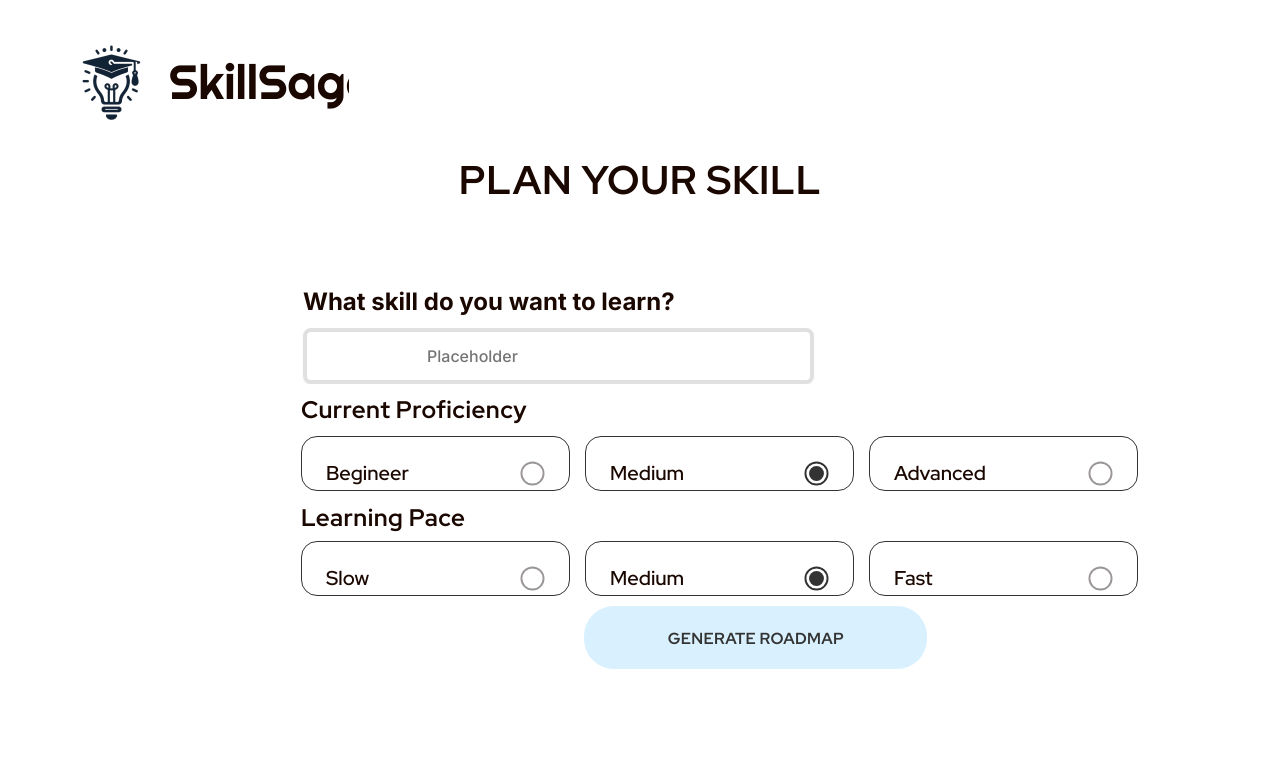
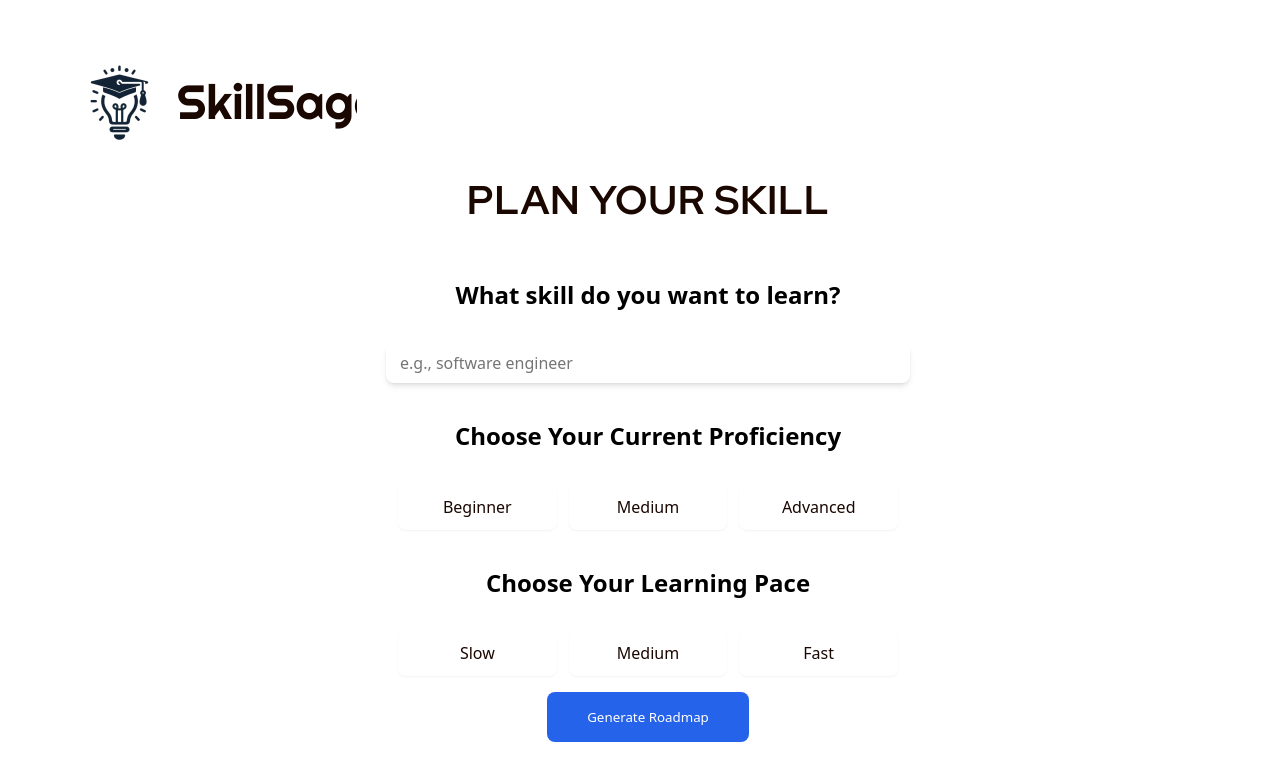
Before and after one commit to debjyotishakharu/AIlearningAPP, a React (Vite) app in the folder Frontend/: page /skill-plan in a window 1280 px wide. Shown: the top 780 px of the page. Built offline with nearby package versions, Linux system fonts and the light colour scheme.

Commit message:
changes in skill-plan and removed a component

```diff
--- a/Frontend/src/components/duplicate-payment.jsx
+++ /dev/null
@@ -1,84 +0,0 @@
-import PropTypes from "prop-types";
-
-const DuplicatePayment = ({ className = "" }) => {
-  return (
-    <div
-      className={`self-stretch overflow-hidden flex flex-col items-start justify-start max-w-full text-left text-5xl text-black font-red-hat-display mq750:gap-[25px] ${className}`}
-    >
-      <div className="self-stretch overflow-hidden flex flex-col items-start justify-start gap-[8px] max-w-full">
-        <div className="overflow-hidden flex flex-col items-end justify-center py-0 px-[301px] box-border max-w-full mq450:pl-5 mq450:pr-5 mq450:box-border mq1025:pl-[150px] mq1025:pr-[150px] mq1025:box-border">
-          <b className="relative tracking-[0.02em] font-bold mq450:text-lgi">
-            Learning Pace
-          </b>
-        </div>
-        <div className="self-stretch overflow-hidden flex flex-col items-end justify-center max-w-full text-xl text-black">
-          <div className="w-[857px] overflow-x-auto flex flex-row items-start justify-between py-0 pr-0 pl-5 box-border gap-[15px] max-w-full">
-            <div className="w-[269px] rounded-2xl box-border shrink-0 flex flex-col items-start justify-start pt-[23px] px-6 pb-1 border-[1px] border-solid border-gray-1">
-              <div className="self-stretch flex flex-row items-center justify-between gap-[20px]">
-                <div className="flex flex-row items-start justify-start gap-[12px]">
-                  <img
-                    className="h-[23.7px] w-[38px] relative hidden"
-                    alt=""
-                    src="/credit.svg"
-                  />
-                  <b className="relative font-semibold inline-block min-w-[44px] mq450:text-base">
-                    Slow
-                  </b>
-                </div>
-                <img
-                  className="h-[25px] w-[25px] relative"
-                  alt=""
-                  src="/checked.svg"
-                />
-              </div>
-            </div>
-            <div className="w-[269px] rounded-2xl box-border shrink-0 flex flex-col items-start justify-start pt-[23px] px-6 pb-1 border-[1px] border-solid border-gray-1">
-              <div className="self-stretch flex flex-row items-center justify-between gap-[20px]">
-                <div className="flex flex-row items-start justify-start gap-[12px]">
-                  <img
-                    className="h-[23.7px] w-[38px] relative hidden"
-                    alt=""
-                    src="/paypal.svg"
-                  />
-                  <b className="relative font-semibold inline-block min-w-[75px] mq450:text-base">
-                    Medium
-                  </b>
-                </div>
-                <img
-                  className="h-[25px] w-[25px] relative"
-                  alt=""
-                  src="/checked-1.svg"
-                />
-              </div>
-            </div>
-            <div className="w-[269px] rounded-2xl box-border shrink-0 flex flex-col items-start justify-start pt-[23px] px-6 pb-1 border-[1px] border-solid border-gray-1">
-              <div className="self-stretch flex flex-row items-center justify-between gap-[20px]">
-                <div className="flex flex-row items-start justify-start gap-[12px]">
-                  <img
-                    className="h-[23.7px] w-[38px] relative hidden"
-                    alt=""
-                    src="/google-pay.svg"
-                  />
-                  <b className="relative font-semibold inline-block min-w-[39px] mq450:text-base">
-                    Fast
-                  </b>
-                </div>
-                <img
-                  className="h-[25px] w-[25px] relative"
-                  alt=""
-                  src="/checked.svg"
-                />
-              </div>
-            </div>
-          </div>
-        </div>
-      </div>
-    </div>
-  );
-};
-
-DuplicatePayment.propTypes = {
-  className: PropTypes.string,
-};
-
-export default DuplicatePayment;
--- a/Frontend/src/components/skill-selection.jsx
+++ b/Frontend/src/components/skill-selection.jsx
@@ -21,7 +21,7 @@ const SkillSelection = ({ className = "" }) => {
         </div>
       </div>
       <h1 className="m-0 self-stretch relative text-21xl tracking-[0.02em] uppercase font-bold font-red-hat-display text-center mq450:text-5xl mq1025:text-13xl">
-        Plan your skill
+        Plan Your Skill
       </h1>
     </section>
   );
--- a/Frontend/src/pages/skill-plan.jsx
+++ b/Frontend/src/pages/skill-plan.jsx
@@ -1,100 +1,94 @@
+import { useState } from "react";
 import SkillSelection from "../components/skill-selection";
-import DuplicatePayment from "../components/duplicate-payment";
+import PropTypes from "prop-types";
 
 const SkillPlan = () => {
+  const [proficiency, setProficiency] = useState("");
+  const [selectedPace, setSelectedPace] = useState("");
+
+  const handleProficiencyChange = (e) => {
+    setProficiency(e.target.value);
+  };
+
+  const handlePaceChange = (e) => {
+    setSelectedPace(e.target.value);
+  };
+
   return (
-    <div className="w-full relative bg-white overflow-hidden flex flex-col items-start justify-start pt-0 px-0 pb-[96.4px] box-border gap-[78px] leading-[normal] tracking-[normal] mq450:gap-[19px] mq750:gap-[39px]">
+    <div className="w-full bg-white flex flex-col items-center justify-start py-5 px-2 gap-8">
       <SkillSelection />
-      <form className="m-0 w-[1158px] flex flex-col items-start justify-start py-0 pr-5 pl-0 box-border gap-[10.1px] max-w-full">
-        <div className="w-[1117px] overflow-hidden flex flex-col items-end justify-center py-0 px-[303px] box-border max-w-full mq450:pl-5 mq450:pr-5 mq450:box-border mq1125:pl-[151px] mq1125:pr-[151px] mq1125:box-border mq750:pl-[75px] mq750:pr-[75px] mq750:box-border">
-          <div className="self-stretch flex flex-col items-start justify-start gap-[8px]">
-            <b className="self-stretch relative text-5xl leading-[150%] font-heading text-black text-left mq450:text-lgi mq450:leading-[29px]">
+      <form className="w-full max-w-[800px] flex flex-col items-center gap-4">
+        <div className="w-full flex flex-col items-center gap-3">
+          <h2 className="text-2xl md:text-3xl font-semibold text-center font-sans">
             What skill do you want to learn?
-            </b>
-            <div className="self-stretch h-[] shadow-[0px_1px_2px_rgba(0,_0,_0,_0.05)] rounded-lg bg-white box-border flex flex-row items-start justify-center py-3 px-5 border-[4px] border-solid border-gainsboro-200">
+          </h2>
+          <div className="w-full max-w-[500px] shadow-md rounded-lg bg-white flex items-center px-3 py-2 border border-gray-200">
             <input
-                className="w-[263px] [border:none] [outline:none] font-medium font-heading text-base bg-[transparent] h-6 relative leading-[150%] text-gray text-left inline-block p-0"
-                placeholder="Placeholder"
+              className="w-full border-none outline-none text-base bg-transparent text-gray-700 font-sans"
+              placeholder="e.g., software engineer"
               type="text"
             />
           </div>
         </div>
+        <div className="w-full flex flex-col items-center gap-3">
+          <h2 className="text-2xl md:text-3xl font-semibold text-center font-sans">
+            Choose Your Current Proficiency
+          </h2>
+          <div className="w-full max-w-[500px] flex flex-row items-center justify-between gap-3">
+            {["Beginner", "Medium", "Advanced"].map((level, index) => (
+              <label
+                key={index}
+                className={`w-[30%] cursor-pointer p-3 rounded-lg border border-black shadow-sm flex items-center justify-center gap-2 transition ${
+                  proficiency === level ? "bg-blue-500 text-white" : "bg-white text-black"
+                } font-sans`}
+              >
+                <input
+                  type="radio"
+                  id={level}
+                  name="proficiency"
+                  value={level}
+                  checked={proficiency === level}
+                  onChange={handleProficiencyChange}
+                  className="hidden"
+                />
+                <div className={`w-full h-full flex items-center justify-center text-base font-medium`}>
+                  {level}
                 </div>
-        <div className="self-stretch overflow-hidden flex flex-col items-start justify-start gap-[11px] max-w-full">
-          <div className="overflow-hidden flex flex-col items-end justify-center py-0 px-[301px] box-border max-w-full mq450:pl-5 mq450:pr-5 mq450:box-border mq1025:pl-[150px] mq1025:pr-[150px] mq1025:box-border">
-            <b className="relative text-5xl tracking-[0.02em] font-red-hat-display text-black text-left mq450:text-lgi">
-              Current Proficiency
-            </b>
-          </div>
-          <div className="self-stretch overflow-hidden flex flex-col items-end justify-center max-w-full">
-            <div className="w-[857px] overflow-x-auto flex flex-row items-center justify-between pt-0 pb-px pr-0 pl-5 box-border gap-[15px] max-w-full">
-              <div className="w-[269px] rounded-2xl box-border shrink-0 flex flex-col items-start justify-start pt-[23px] px-6 pb-1 border-[1px] border-solid border-gray-1">
-                <div className="self-stretch flex flex-row items-center justify-between gap-[20px]">
-                  <div className="flex flex-row items-start justify-start gap-[12px]">
-                    <img
-                      className="h-[23.7px] w-[38px] relative hidden"
-                      alt=""
-                      src="/credit.svg"
-                    />
-                    <b className="relative text-xl font-semibold font-red-hat-display text-black text-left inline-block min-w-[83px] mq450:text-base">
-                      Begineer
-                    </b>
-                  </div>
-                  <img
-                    className="h-[25px] w-[25px] relative"
-                    alt=""
-                    src="/checked.svg"
-                  />
+              </label>
+            ))}
           </div>
         </div>
-              <div className="w-[269px] rounded-2xl box-border shrink-0 flex flex-col items-start justify-start pt-[23px] px-6 pb-1 border-[1px] border-solid border-gray-1">
-                <div className="self-stretch flex flex-row items-center justify-between gap-[20px]">
-                  <div className="flex flex-row items-start justify-start gap-[12px]">
-                    <img
-                      className="h-[23.7px] w-[38px] relative hidden"
-                      alt=""
-                      src="/paypal.svg"
+        <div className="w-full flex flex-col items-center gap-3">
+          <h2 className="text-2xl md:text-3xl font-semibold text-center font-sans">
+            Choose Your Learning Pace
+          </h2>
+          <div className="w-full max-w-[500px] flex flex-row items-center justify-between gap-3">
+            {["Slow", "Medium", "Fast"].map((pace, index) => (
+              <label
+                key={index}
+                className={`w-[30%] cursor-pointer p-3 rounded-lg border border-black shadow-sm flex items-center justify-center gap-2 transition ${
+                  selectedPace === pace ? "bg-blue-500 text-white" : "bg-white text-black"
+                } font-sans`}
+              >
+                <input
+                  type="radio"
+                  id={pace}
+                  name="learningPace"
+                  value={pace}
+                  checked={selectedPace === pace}
+                  onChange={handlePaceChange}
+                  className="hidden"
                 />
-                    <b className="relative text-xl font-semibold font-red-hat-display text-black text-left inline-block min-w-[75px] mq450:text-base">
-                      Medium
-                    </b>
+                <div className="w-full h-full flex items-center justify-center text-base font-medium">
+                  {pace}
                 </div>
-                  <img
-                    className="h-[25px] w-[25px] relative"
-                    alt=""
-                    src="/checked-1.svg"
-                  />
+              </label>
+            ))}
           </div>
         </div>
-              <div className="w-[269px] rounded-2xl box-border shrink-0 flex flex-col items-start justify-start pt-[23px] px-6 pb-1 border-[1px] border-solid border-gray-1">
-                <div className="self-stretch flex flex-row items-center justify-between gap-[20px]">
-                  <div className="flex flex-row items-start justify-start gap-[12px]">
-                    <img
-                      className="h-[23.7px] w-[38px] relative hidden"
-                      alt=""
-                      src="/google-pay.svg"
-                    />
-                    <b className="relative text-xl font-semibold font-red-hat-display text-black text-left inline-block min-w-[92px] mq450:text-base">
-                      Advanced
-                    </b>
-                  </div>
-                  <img
-                    className="h-[25px] w-[25px] relative"
-                    alt=""
-                    src="/checked.svg"
-                  />
-                </div>
-              </div>
-            </div>
-          </div>
-        </div>
-        <DuplicatePayment />
-        <div className="self-stretch flex flex-row items-start justify-center py-0 pr-5 pl-[393px] box-border max-w-full mq450:pl-5 mq450:box-border mq1025:pl-[196px] mq1025:box-border">
-          <button className="cursor-pointer [border:none] pt-[22px] pb-[20.2px] pr-5 pl-[21px] bg-white w-[343px] rounded-11xl flex flex-row items-start justify-center box-border relative whitespace-nowrap max-w-full hover:bg-gainsboro-100">
-            <div className="h-full w-full absolute !m-[0] top-[0px] right-[0px] bottom-[0px] left-[0px] rounded-11xl bg-aliceblue" />
-            <b className="relative text-base tracking-[0.02em] uppercase font-bold font-red-hat-display text-gray-1 text-center z-[1]">
+        <div className="w-full flex justify-center">
+          <button className="bg-blue-600 text-white px-10 py-4 rounded-lg hover:bg-blue-700 transition font-sans font-medium text-lg">
             Generate Roadmap
-            </b>
           </button>
         </div>
       </form>
@@ -102,4 +96,8 @@ const SkillPlan = () => {
   );
 };
 
+SkillPlan.propTypes = {
+  className: PropTypes.string,
+};
+
 export default SkillPlan;
```
Lines whose indentation alone changed are shown as unchanged.
